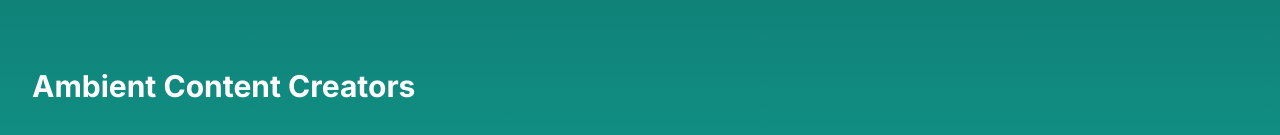
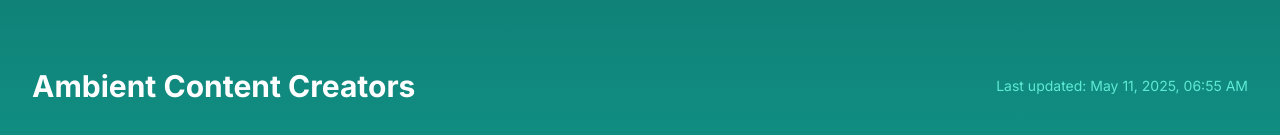
Before and after one commit to yamkin29/relax-app, a Next.js app: page /channels in a window 1280 px wide. Shown: the part 144-279 px from the top of the page. Built offline with nearby package versions, Linux system fonts and the light colour scheme; no server answers.

Commit message:
Implemented cache for channel info.

```diff
--- a/src/components/Channels.tsx
+++ b/src/components/Channels.tsx
@@ -4,6 +4,7 @@ import Image from 'next/image';
 import { getChannelInfo, getChannelIdByUsername, getPopularVideos } from '@/services/youtube';
 import { ChannelInfo, PopularVideo } from "@/types/youtube";
 import VideoModal from './VideoModal';
+import { cacheUtils } from '@/utils/cache';
 
 interface Channel {
     id: string;
@@ -52,14 +53,48 @@ const formatDate = (dateString: string): string => {
     });
 };
 
+const formatLastUpdated = (timestamp: number): string => {
+    const date = new Date(timestamp);
+    return date.toLocaleString('en-US', {
+        year: 'numeric',
+        month: 'short',
+        day: 'numeric',
+        hour: '2-digit',
+        minute: '2-digit'
+    });
+};
+
+const formatTimeUntilExpiry = (timestamp: number): string => {
+    const expiryTime = timestamp + 24 * 60 * 60 * 1000; // 24 hours from timestamp
+    const now = Date.now();
+    const timeLeft = expiryTime - now;
+
+    const hours = Math.floor(timeLeft / (60 * 60 * 1000));
+    const minutes = Math.floor((timeLeft % (60 * 60 * 1000)) / (60 * 1000));
+
+    return `${hours}h ${minutes}m`;
+};
+
 const Channels: React.FC = () => {
     const [channels, setChannels] = useState<Channel[]>([]);
     const [selectedVideo, setSelectedVideo] = useState<string | null>(null);
     const [loading, setLoading] = useState(true);
+    const [lastUpdated, setLastUpdated] = useState<number | null>(null);
+    const [isFromCache, setIsFromCache] = useState(false);
 
     useEffect(() => {
         const fetchChannelData = async () => {
             try {
+                const cachedChannels = cacheUtils.get<Channel[]>(cacheUtils.keys.CHANNELS);
+
+                if (cachedChannels) {
+                    setChannels(cachedChannels);
+                    setLastUpdated(Date.now());
+                    setIsFromCache(true);
+                    setLoading(false);
+                    return;
+                }
+
                 const channelsData: Channel[] = [
                     {
                         id: '1',
@@ -126,7 +161,10 @@ const Channels: React.FC = () => {
                     })
                 );
 
+                cacheUtils.set(cacheUtils.keys.CHANNELS, updatedChannels);
                 setChannels(updatedChannels);
+                setLastUpdated(Date.now());
+                setIsFromCache(false);
             } catch (error) {
                 console.error('Error fetching channel data:', error);
             } finally {
@@ -147,7 +185,21 @@ const Channels: React.FC = () => {
 
     return (
         <div className="container mx-auto px-4 py-8">
-            <h1 className="text-3xl font-bold text-white mb-8">Ambient Content Creators</h1>
+            <div className="flex justify-between items-center mb-8">
+                <h1 className="text-3xl font-bold text-white">Ambient Content Creators</h1>
+                {lastUpdated && (
+                    <div className="text-right">
+                        <p className="text-teal-300 text-sm">
+                            Last updated: {formatLastUpdated(lastUpdated)}
+                        </p>
+                        {isFromCache && (
+                            <p className="text-teal-200 text-xs">
+                                Data will refresh in: {formatTimeUntilExpiry(lastUpdated)}
+                            </p>
+                        )}
+                    </div>
+                )}
+            </div>
             <div className="grid grid-cols-1 md:grid-cols-2 lg:grid-cols-3 gap-6">
                 {channels.map((channel) => (
                     <div key={channel.id} className="bg-teal-900/50 rounded-lg p-6 backdrop-blur-sm">
--- /dev/null
+++ b/src/utils/cache.ts
@@ -0,0 +1,45 @@
+interface CacheData<T> {
+    data: T;
+    timestamp: number;
+}
+
+const CACHE_KEYS = {
+    CHANNELS: 'channels_cache',
+} as const;
+
+const CACHE_DURATION = 24 * 60 * 60 * 1000;
+
+export const cacheUtils = {
+    set: <T>(key: string, data: T): void => {
+        const cacheData: CacheData<T> = {
+            data,
+            timestamp: Date.now(),
+        };
+        localStorage.setItem(key, JSON.stringify(cacheData));
+    },
+
+    get: <T>(key: string): T | null => {
+        const cached = localStorage.getItem(key);
+        if (!cached) return null;
+
+        const { data, timestamp }: CacheData<T> = JSON.parse(cached);
+        const isExpired = Date.now() - timestamp > CACHE_DURATION;
+
+        if (isExpired) {
+            localStorage.removeItem(key);
+            return null;
+        }
+
+        return data;
+    },
+
+    isExpired: (key: string): boolean => {
+        const cached = localStorage.getItem(key);
+        if (!cached) return true;
+
+        const { timestamp }: CacheData<any> = JSON.parse(cached);
+        return Date.now() - timestamp > CACHE_DURATION;
+    },
+
+    keys: CACHE_KEYS,
+};
```
